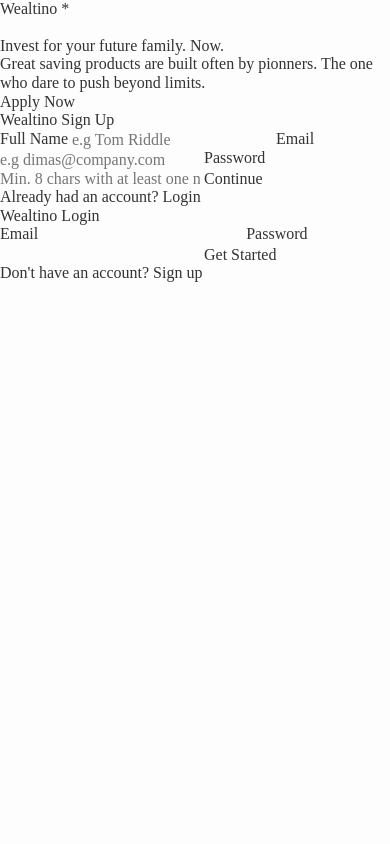
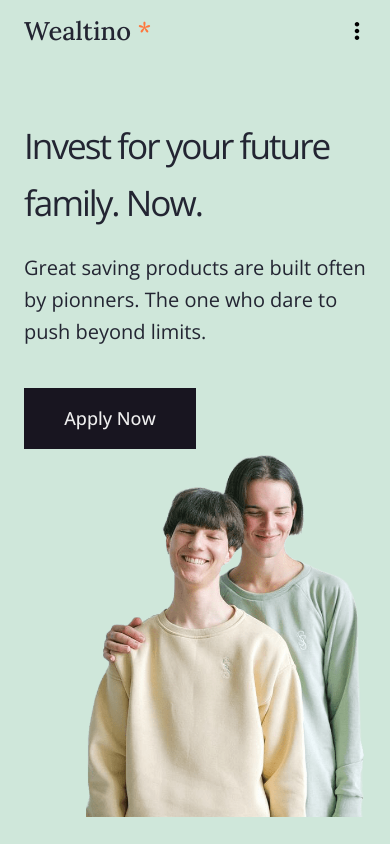
Before and after one commit to Gray-Mafutala/wealtino-registration-page-mobile-first, a plain HTML site: page index.html in a window 390 px wide. Drawn offline with nearby package versions, Linux system fonts and the light colour scheme.

Commit message:
Creation of header and main content for mobile version

```diff
--- a/index.html
+++ b/index.html
@@ -17,7 +17,18 @@
         Wealtino
         <span>*</span>
       </h1>
-      <button class="menu-btn"></button>
+      <button class="menu-btn">
+        <svg
+          xmlns="http://www.w3.org/2000/svg"
+          width="18"
+          height="18"
+          viewBox="0 0 24 24"
+        >
+          <path
+            d="M12 18c1.657 0 3 1.343 3 3s-1.343 3-3 3-3-1.343-3-3 1.343-3 3-3zm0-9c1.657 0 3 1.343 3 3s-1.343 3-3 3-3-1.343-3-3 1.343-3 3-3zm0-9c1.657 0 3 1.343 3 3s-1.343 3-3 3-3-1.343-3-3 1.343-3 3-3z"
+          />
+        </svg>
+      </button>
     </header>
 
     <main>
@@ -97,6 +108,9 @@
           <span class="form-switcher">Sign up</span>
         </p>
       </form>
+
+      <!-- Image des garçons en fond de page -->
+      <img src="/assets/img/young-mens.png" alt="" class="outline-img" />
     </main>
 
     <script src="/index.js"></script>
--- a/src/css/_base.css
+++ b/src/css/_base.css
@@ -1,15 +1,22 @@
+/* || Fonts Import */
+@import url('https://fonts.googleapis.com/css2?family=Lora:wght@400;500&display=swap');
+
+@import url('https://fonts.googleapis.com/css2?family=Open+Sans:wght@300;400;500;600&display=swap');
+
 /* || CSS Variables */
-
 :root {
-    --default-background-color: #fdfdfd;
-    --default-text-color: #333;
+    --default-text-color: #232532;
+    --clr-blue-light: #cfe7da;
+    --clr-salmon-light: #e4d5c2;
+    --font-fam-lora: 'Lora', serif;
+    --font-fam-open-sans: 'Open Sans', sans-serif;
 }
 
 
 /* || General Styles */
-
 body {
     color: var(--default-text-color);
-    background: var(--default-background-color);
+    background: var(--clr-blue-light);
     font-size: 16px;
+    font-family: var(--font-fam-open-sans);
 }
--- a/styles.css
+++ b/styles.css
@@ -0,0 +1,73 @@
+/* || Header */
+header {
+    display: flex;
+    justify-content: space-between;
+    align-items: center;
+    padding: 16px 24px 0;
+}
+
+#site-logo {
+    font-family: var(--font-fam-lora);
+    font-weight: 500;
+    font-size: 1.6rem;
+    white-space: nowrap;
+}
+
+#site-logo span {
+    color: #ff773d;
+}
+
+/* || Main */
+main {
+    display: flex;
+    flex-direction: column;
+    align-items: flex-start;
+
+    padding: 72px 24px 16px;
+}
+
+.hero-title {
+    font-size: 2.2rem;
+    letter-spacing: -2px;
+    line-height: 1.6;
+}
+
+main p {
+    font-size: 20px;
+    line-height: 1.6;
+    margin-top: 22px;
+}
+
+.apply-now {
+    padding: 18px 22px;
+    margin-top: 40px;
+    width: 172px;
+    font-size: 18px;
+    font-weight: 500;
+    text-align: center;
+
+    color: #eee;
+    background-color: #181520;
+    border: 2px solid transparent;
+    transition: .3s cubic-bezier(0.25, 0.46, 0.45, 0.94);
+}
+
+.apply-now:is(:active, :hover) {
+    color: #181520;
+    background-color: #eee;
+    border: 2px solid #181520;
+}
+
+/* || Forms styles */
+/* The mobile version displays the formulas only
+when clicking on the "apply-now" button */
+form {
+    display: none;
+}
+
+/* Outline image */
+.outline-img {
+    width: 280px;
+    height: auto;
+    align-self: flex-end;
+}
```
Also changed, not shown: assets/img/crypto-woman.png (added), assets/img/young-mens.png (added).
